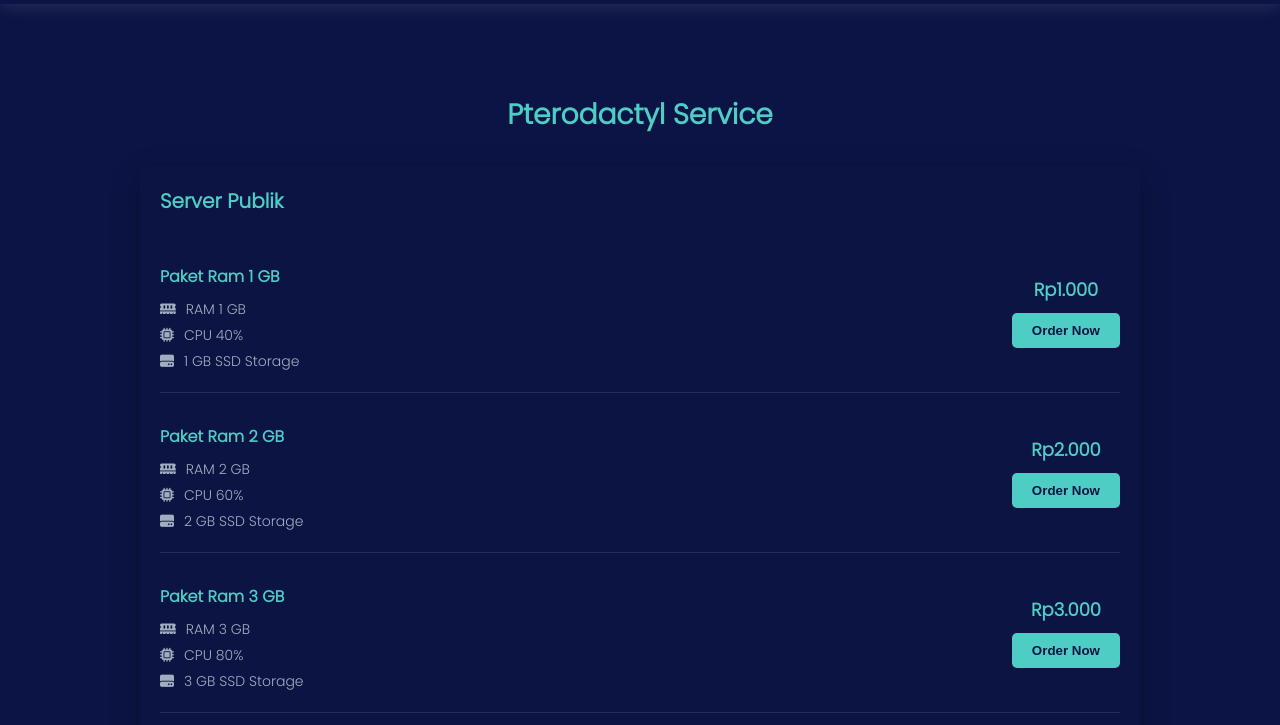
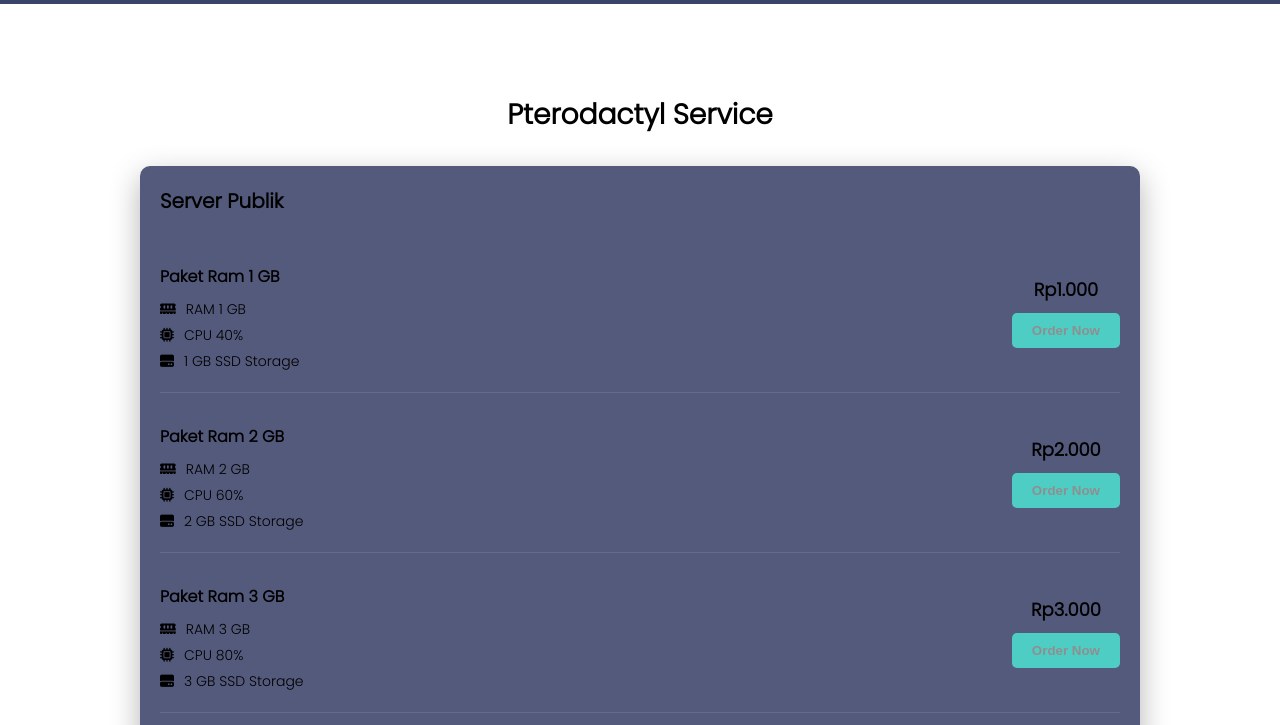
Before and after one commit to masprew/Web-decatech-panel, a plain HTML site: page index.html in a window 1280 px wide. Shown: the part 76-801 px from the top of the page. Drawn offline with Linux system fonts and the light colour scheme.

Commit message:
Add files via upload

```diff
--- a/index.html
+++ b/index.html
@@ -11,7 +11,7 @@
   <meta property="og:title" content="Panel Ptrerodactyl Murah" />
   <meta property="og:image" content="https://files.catbox.moe/65p7ip.jpg"/>
       <!-- favicon -->
-    <meta name="theme-color" content="#9b55f3">
+    <meta name="theme-color" content="#4ECDC4">
     <link rel="icon" type="image/png" sizes="16x16" href="panel/icon.png">
     <link rel="icon" type="image/png" sizes="32x32" href="panel/icon.png">
     <link rel="icon" type="image/png" sizes="180x180" href="panel/icon.png">
@@ -25,8 +25,8 @@
             font-family: 'Poppins', sans-serif;
             margin: 0;
             padding: 0;
-            background-color: #0C1445;
-            color: #FFFFFF;
+            background-color: #FFFFFF;
+            color: #000000;
         }
 
         header {
@@ -74,14 +74,14 @@
         }
 
         nav a:hover {
-            color: #4ECDC4;
+            color: #000000;
         }
 .center-text {
     text-align: center;
     margin: 30px 0; /* Tambah jarak atas-bawah */
     font-size: 28px; /* Perbesar ukuran font */
     font-weight: 700; /* Tambah ketebalan font */
-    color: #4ECDC4; /* Warna tetap */
+    color: #000000; /* Warna tetap */
 }
 
         main {
@@ -101,7 +101,7 @@
         section h2 {
             font-size: 20px;
             font-weight: 600;
-            color: #4ECDC4;
+            color: #000000;
             margin-top: 0;
         }
 
@@ -120,7 +120,7 @@
         .product-details h3 {
             font-size: 16px;
             font-weight: 600;
-            color: #4ECDC4;
+            color: #000000;
             margin-bottom: 10px;
         }
 
@@ -132,7 +132,7 @@
 
         .product-details li {
             font-size: 14px;
-            color: #A0AEC0;
+            color: #000000;
             margin-bottom: 5px;
             display: flex;
             align-items: center;
@@ -145,7 +145,7 @@
         .price {
             font-size: 18px;
             font-weight: 600;
-            color: #4ECDC4;
+            color: #000000;
             display: flex;
             flex-direction: column;
             align-items: center;
@@ -153,7 +153,7 @@
 
         .order-btn {
             background-color: #4ECDC4;
-            color: #0C1445;
+            color: #8F8F8F;
             border: none;
             padding: 10px 20px;
             border-radius: 5px;
@@ -164,7 +164,7 @@
         }
 
         .order-btn:hover {
-            background-color: #3BB4AD;
+            background-color: #000000;
         }
 
         footer {
@@ -464,9 +464,11 @@
             <a href="https://wa.me/62881026358641"><button class="order-btn">Order Now</button></a>
         </div>
     </div>
+    <div class="product">
+        <div class="product-details">
             <h3>Enc Notup</h3>
             <ul>
-                <li><i class="fa-li fa fa-check-square"></i>Anti Colong Saat</li>
+                <li><i class="fa-li fa fa-check-square"></i>Anti Colong</li>
                 <li><i class="fa-li fa fa-check-square"></i>Fix Error</li>
             </ul>
         </div>
```
